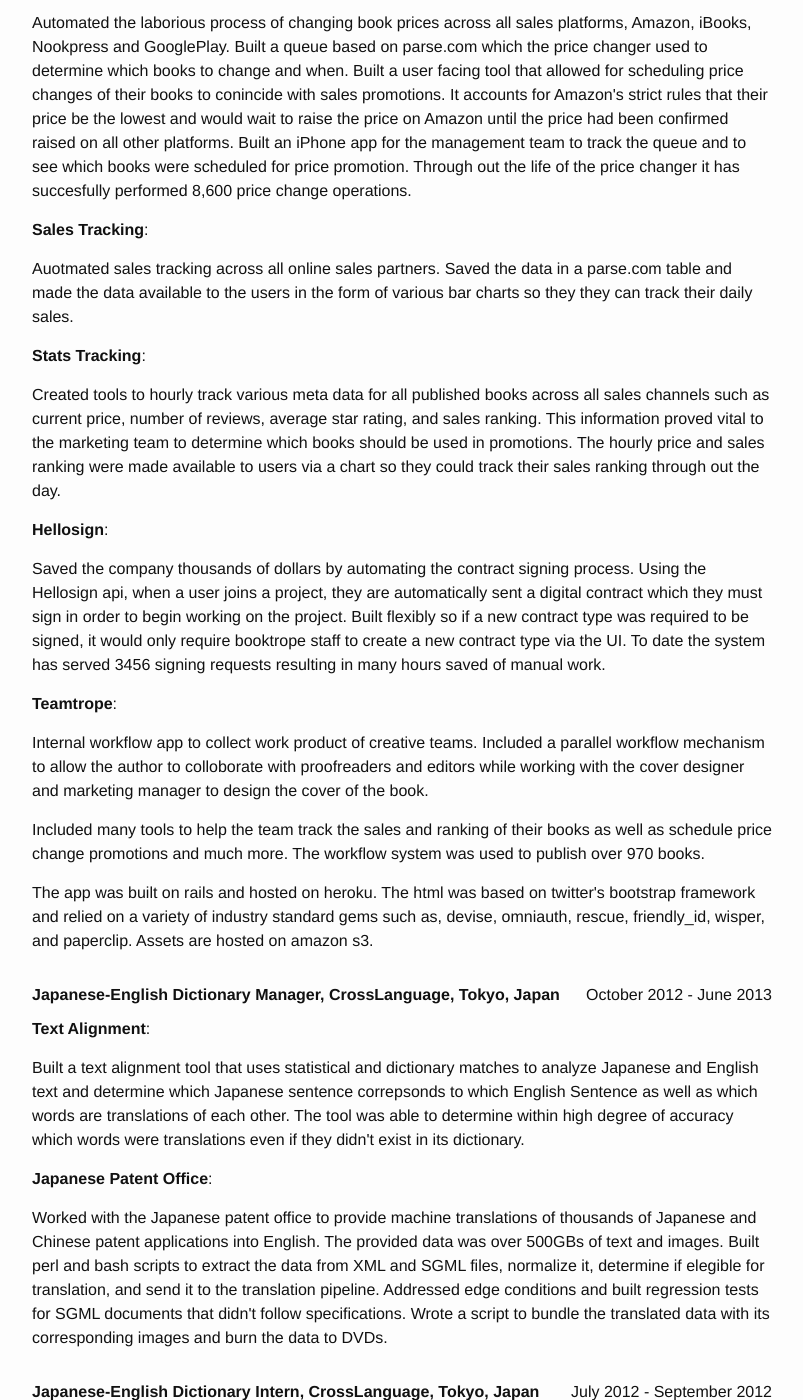
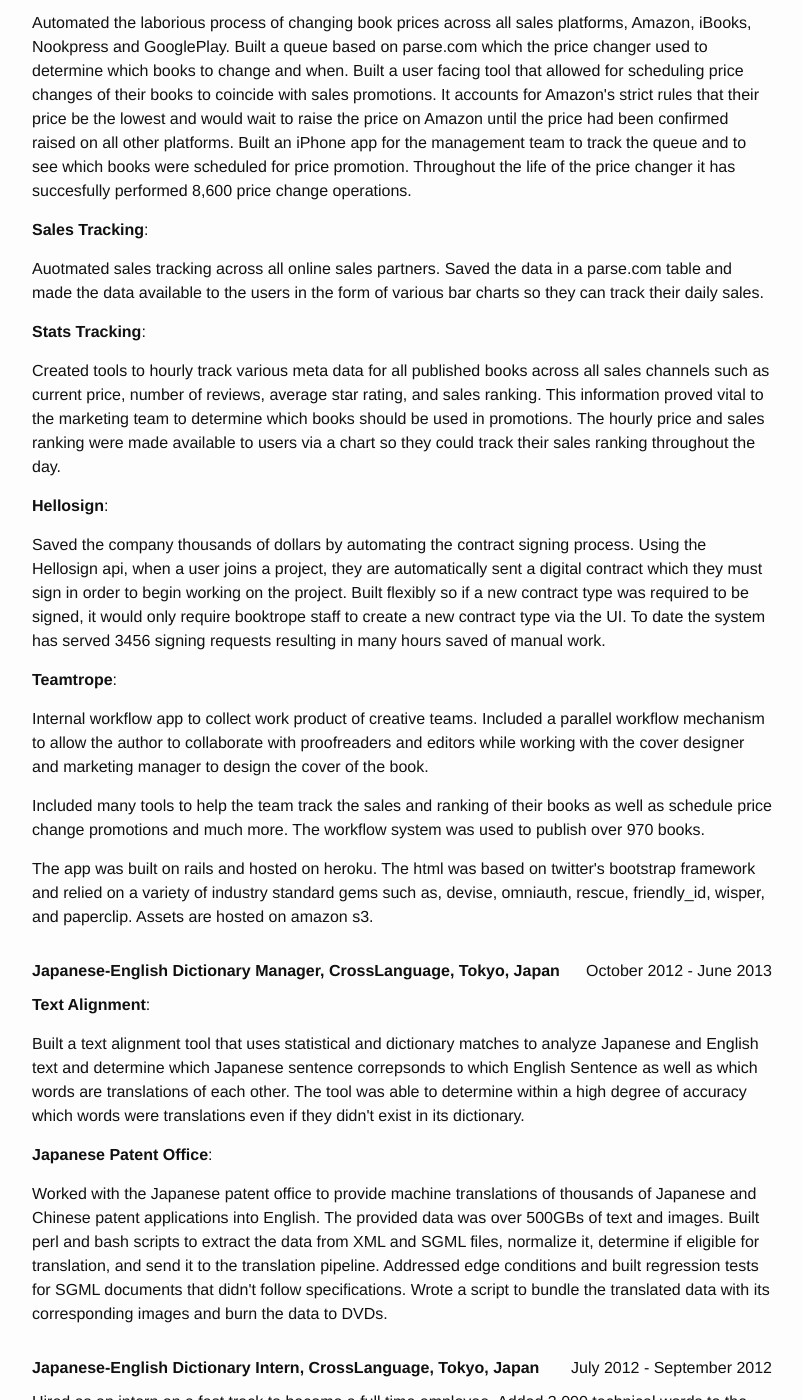
Before and after one commit to SleepyDeveloper/sleepydeveloper.github.io, a Jekyll site: the page built from index.html, in a window 1280 px wide and 1400 px high, scrolled down 231 px. Shown: the whole window, without its empty margins (238-1041 px from the left). Built offline with Jekyll 4.4.1, drawn with Linux system fonts in a browser that asks for light colours; some of the changed text lies outside the part shown.

Commit message:
Fixed typos and spelling mistakes
Signed-off-by: sleepydeveloper <sleepydeveloper@gmail.com>

```diff
--- a/index.html
+++ b/index.html
@@ -17,19 +17,19 @@
           sales platforms, Amazon, iBooks, Nookpress and GooglePlay. Built a queue
           based on parse.com which the price changer used to determine which books
           to change and when. Built a user facing tool that allowed for scheduling
-          price changes of their books to conincide with sales promotions. It
+          price changes of their books to coincide with sales promotions. It
           accounts for Amazon's strict rules that their price be the lowest and
           would wait to raise the price on Amazon until the price had been confirmed
           raised on all other platforms. Built an iPhone app for the management
           team to track the queue and to see which books were scheduled for
-          price promotion. Through out the life of the price changer it has
+          price promotion. Throughout the life of the price changer it has
           succesfully performed 8,600 price change operations.
         </p>
         <h4><strong>Sales Tracking</strong>:</h4>
         <p>
           Auotmated sales tracking across all online sales partners. Saved the data
           in a parse.com table and made the data available to the users in the form
-          of various bar charts so they they can track their daily sales.
+          of various bar charts so they can track their daily sales.
         </p>
         <h4><strong>Stats Tracking</strong>:</h4>
         <p>
@@ -38,7 +38,7 @@
           average star rating, and sales ranking. This information proved vital
           to the marketing team to determine which books should be used in
           promotions. The hourly price and sales ranking were made available to
-          users via a chart so they could track their sales ranking through out
+          users via a chart so they could track their sales ranking throughout
           the day.
         </p>
         <h4><strong>Hellosign</strong>:</h4>
@@ -54,7 +54,7 @@
         <h4><strong>Teamtrope</strong>:</h4>
         <p>
           Internal workflow app to collect work product of creative teams. Included
-          a parallel workflow mechanism to allow the author to colloborate with
+          a parallel workflow mechanism to allow the author to collaborate with
           proofreaders and editors while working with the cover designer and
           marketing manager to design the cover of the book.
         </p>
@@ -81,7 +81,7 @@
           to analyze Japanese and English text and determine which Japanese
           sentence correpsonds to which English Sentence as well as which words
           are translations of each other. The tool was able to determine within
-          high degree of accuracy which words were translations even if they
+          a high degree of accuracy which words were translations even if they
           didn't exist in its dictionary.
         </p>
         <h4><strong>Japanese Patent Office</strong>:</h4>
@@ -90,7 +90,7 @@
           of thousands of Japanese and Chinese patent applications into English.
           The provided data was over 500GBs of text and images. Built perl and
           bash scripts to extract the data from XML and SGML files, normalize it,
-          determine if elegible for translation, and send it to the translation
+          determine if eligible for translation, and send it to the translation
           pipeline. Addressed edge conditions and built regression tests for
           SGML documents that didn't follow specifications. Wrote a script to
           bundle the translated data with its corresponding images and burn the
```
Also changed, not shown: other parts of index.html (+2 -2 lines).
